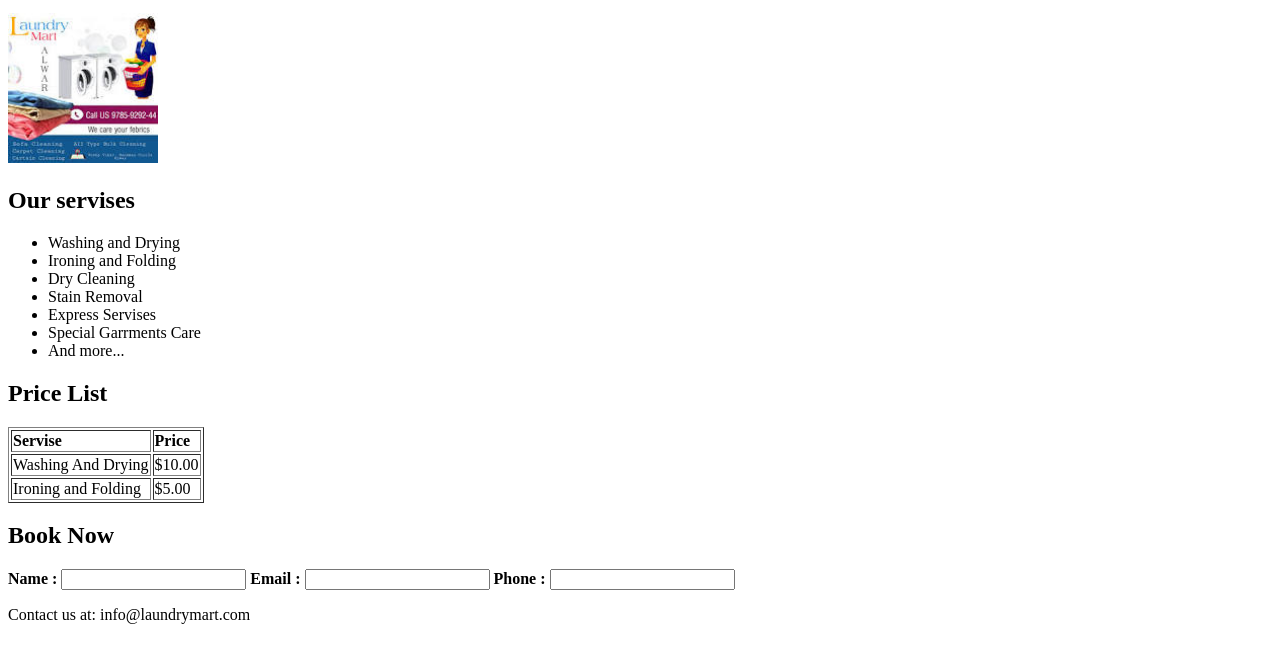
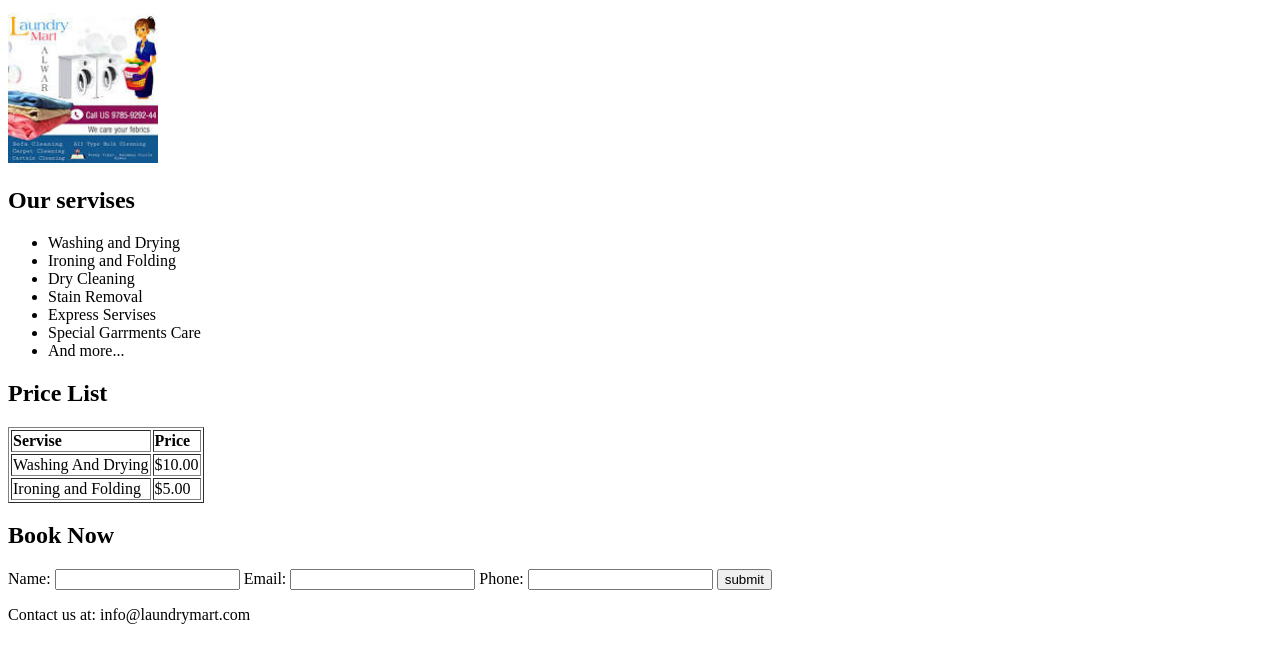
Before and after one commit to tarun8999/laundry-mart-html, a plain HTML site: page index.html in a window 1280 px wide. Shown: the part 119-782 px from the top of the page. Drawn offline with Linux system fonts and the light colour scheme.

Commit message:
Update index.html

```diff
--- a/index.html
+++ b/index.html
@@ -38,13 +38,13 @@
     </table>
      <h2>Book Now</h2>
         <form action="">
-            <b>Name :</b>
-            <input type="text">
-            <b>Email :</b>
-            <input type="email">
-            <b>Phone :</b>
-            <input type="number">
-
+            <label for="name">Name: </label>
+            <input id="name" type="text">
+            <label for="email">Email: </label>
+            <input id="email" type="email">
+            <label for="num">Phone: </label>
+            <input id="num" type="number">
+            <button type="submit">submit</button>
 
         </form>
 <footer>
```
